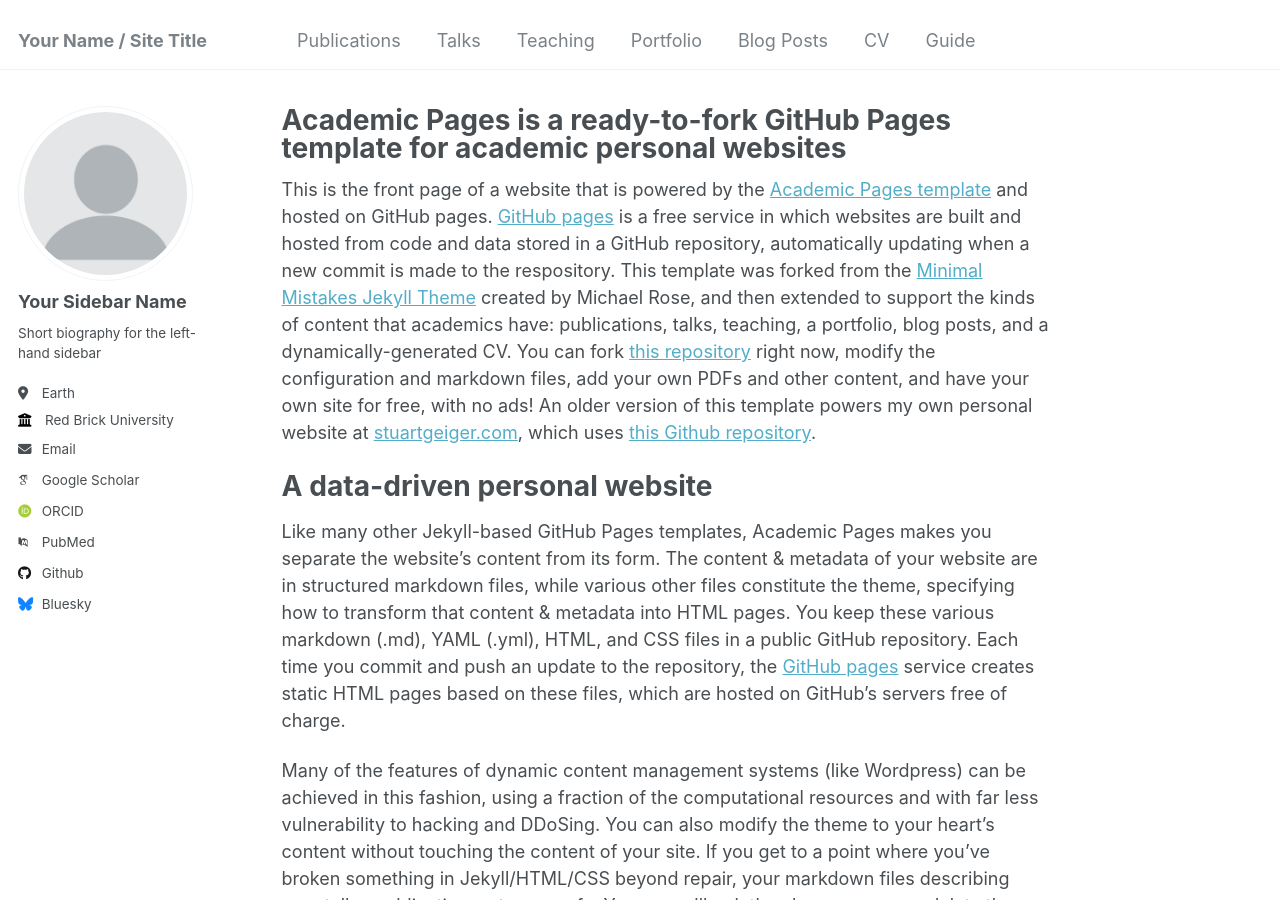
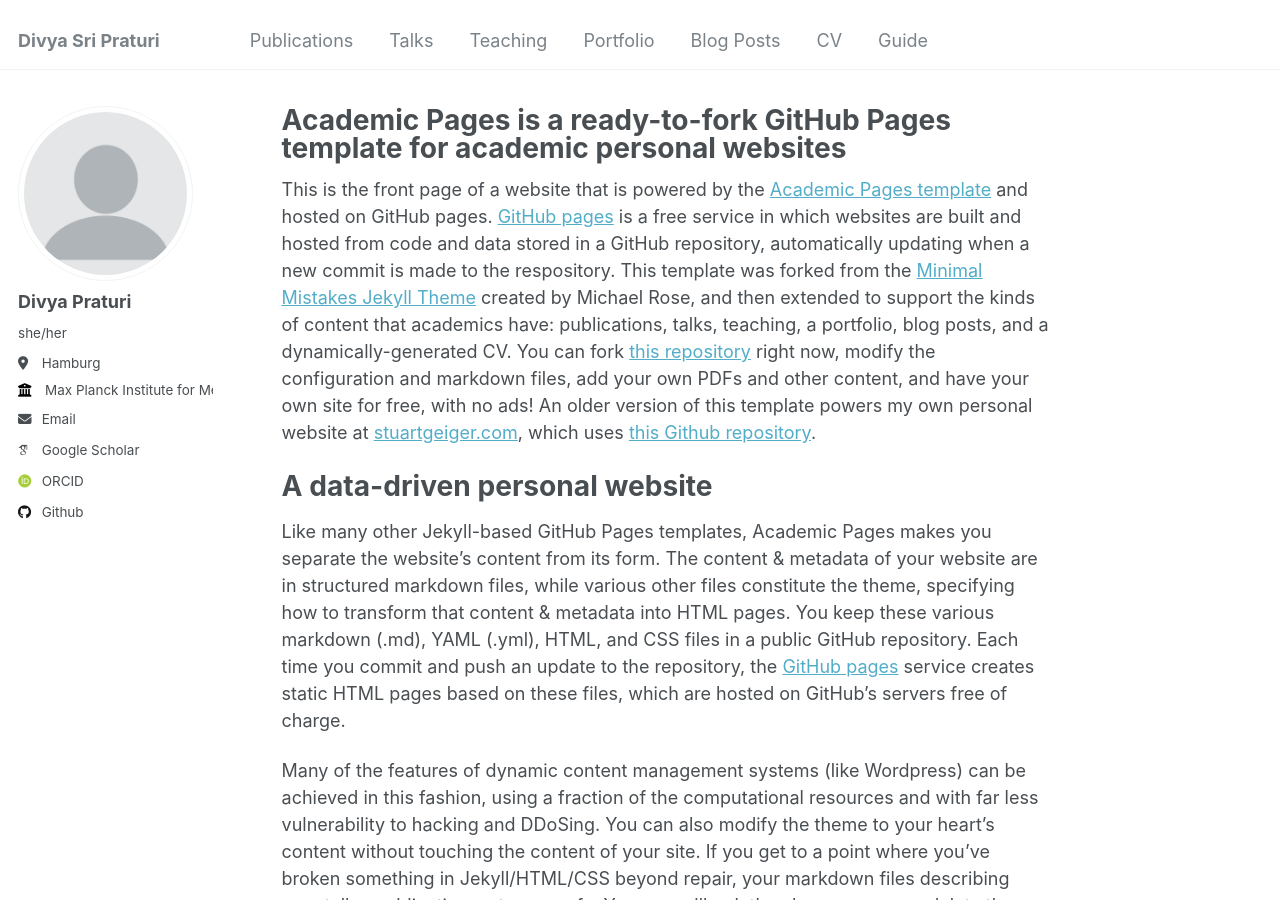
Before and after one commit to dspraturi/dspraturi.github.io, a Jekyll site: the page built from _pages/about.md, in a window 1280 px wide and 900 px high. Built offline with Jekyll 4.4.1, drawn with Linux system fonts in a browser that asks for light colours; some web fonts are replaced.

Commit message:
initial changes to config.yml

```diff
--- a/_config.yml
+++ b/_config.yml
@@ -8,13 +8,13 @@
 
 # Basic Site Settings
 locale                   : "en-US"
-title                    : "Your Name / Site Title"
+title                    : "Divya Sri Praturi"
 title_separator          : "-"
 name                     : &name "Your Name"
 description              : &description "personal description"
-url                      : https://academicpages.github.io # the base hostname & protocol for your site e.g. "https://mmistakes.github.io"
+url                      : https://dspraturi.github.io # the base hostname & protocol for your site e.g. "https://mmistakes.github.io"
 baseurl                  : "" # the subpath of your site, e.g. "/blog"
-repository               : "academicpages/academicpages.github.io"
+repository               : "dspraturi/dspraturi.github.io"
 
 # Site Author - The following control what appear as part of the author content on the side bar.
 #               If a field is blank the icon and link will not appear, otherwise it will be shown.
@@ -22,33 +22,33 @@ repository               : "academicpages/academicpages.github.io"
 author:
   # Biographic information
   avatar           : "profile.png"
-  name             : "Your Sidebar Name"
-  pronouns         : # example: "she/her"
-  bio              : "Short biography for the left-hand sidebar"
-  location         : "Earth"
-  employer         : "Red Brick University"
+  name             : "Divya Praturi"
+  pronouns         : "she/her"
+  bio              : #"Short biography for the left-hand sidebar"
+  location         : "Hamburg"
+  employer         : "Max Planck Institute for Meteorology"
   uri              : # URL
-  email            : "none@example.org"
+  email            : "dspraturi at gmail dot com"
 
   # Academic websites
   arxiv            : # URL - Update with the correct link to your profile
-  googlescholar    : "https://scholar.google.com/citations?user=PS_CX0AAAAAJ"
+  googlescholar    : "https://scholar.google.com/citations?user=xssQmcYAAAAJ&hl=en"
   impactstory      : # URL
-  orcid            : "http://orcid.org/yourorcidurl"
+  orcid            : "https://orcid.org/0000-0002-2889-7433"
   semantic         : # URL
-  pubmed           : "https://www.ncbi.nlm.nih.gov/pubmed/?term=john+snow"
+  pubmed           : #"https://www.ncbi.nlm.nih.gov/pubmed/?term=john+snow"
   researchgate     : # URL
 
   # Repositories and software development
   bitbucket        : # Username - Update with your username on the site
   codepen          : # Username
   dribbble         : # Username
-  github           : "academicpages"
+  github           : "dspraturi"
   kaggle           : # Username
   stackoverflow    : # User number or user number and name (i.e., use "1" or "1/jeff-atwood")
 
   # Social media
-  bluesky          : "bsky.app" # Replace this with you Bluesky username
+  bluesky          : #"bsky.app" # Replace this with you Bluesky username
   facebook         : # Username
   flickr           : # Username
   foursquare       : # Username
```
